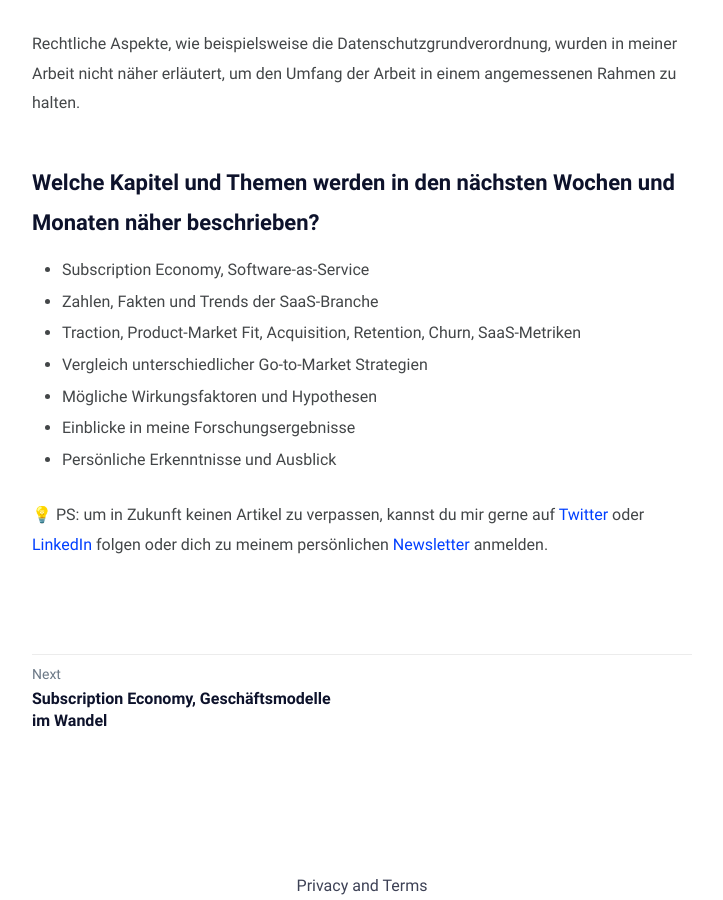
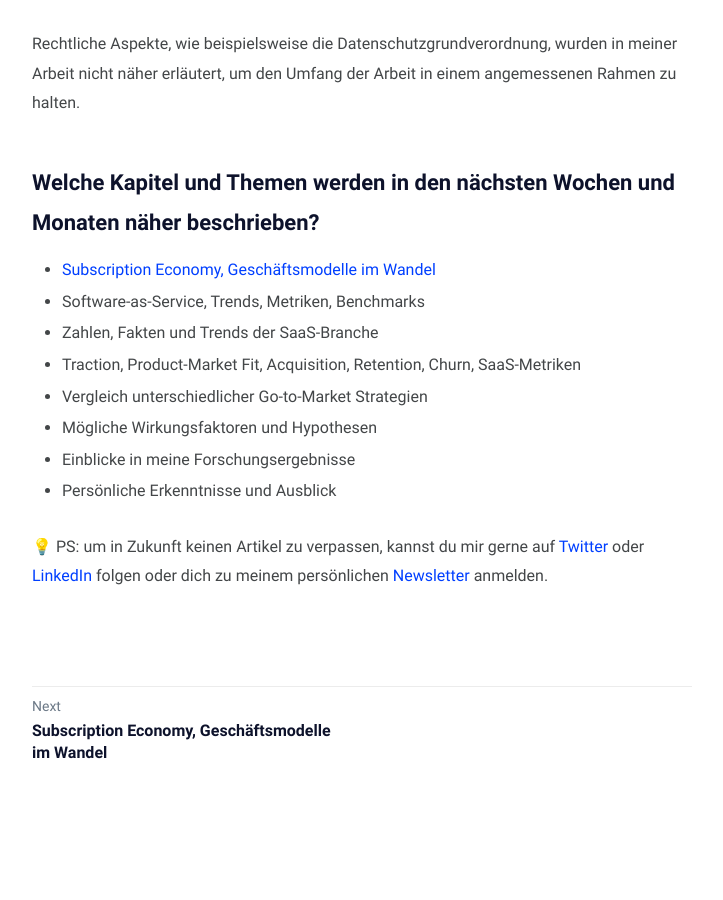
Before and after one commit to mariostnr/website, a Jekyll site: the page built from _posts/2020-09-26-wachstum-und-erfolg-saas-produkte.md, in a window 1280 px wide and 900 px high, scrolled down 1581 px. Shown: the whole window, without its empty margins (278-1001 px from the left). Built offline with Jekyll 4.4.1, drawn with Linux system fonts in a browser that asks for light colours.

Commit message:
Update Blog “2020-09-26-wachstum-und-erfolg-saas-produkte”

```diff
--- a/_posts/2020-09-26-wachstum-und-erfolg-saas-produkte.md
+++ b/_posts/2020-09-26-wachstum-und-erfolg-saas-produkte.md
@@ -20,17 +20,17 @@ Ich möchte mit meiner Arbeit deutschsprachigen Lesern(innen) den Einstieg in di
 
 ## Wen möchte ich mit meiner Blogserie ansprechen?
 
-- SaaS-Unternehmer, -Marketer und -Entwickler im deutsprachigen Raum
-- Mitarbeiter von Digital-, Growth- und Marketing Agenturen
-- Mitarbeiter jedlicher Organisationsgröße und Branche
-- Studenten und jede(n) mit Interesse am Thema Software-as-a-Service
+* SaaS-Unternehmer, -Marketer und -Entwickler im deutsprachigen Raum
+* Mitarbeiter von Digital-, Growth- und Marketing Agenturen
+* Mitarbeiter jedlicher Organisationsgröße und Branche
+* Studenten und jede(n) mit Interesse am Thema Software-as-a-Service
 
 ## Welche Vorteile bietet meine Blogserie?
 
-- Spare dir unzählige Stunden an zeitaufwendiger Recherche 🔍
-- Beleuchtung unterschiedlicher Go-to-Market Strategien inkl. Vor- und Nachteilen
-- Beleuchtung unterschiedliche Faktoren, welche positiv zum Wachstum und Erfolg beitragen können
-- Einblicke in weiterführende Quellen und "Thought Leader" in diesem Bereich
+* Spare dir unzählige Stunden an zeitaufwendiger Recherche 🔍
+* Beleuchtung unterschiedlicher Go-to-Market Strategien inkl. Vor- und Nachteilen
+* Beleuchtung unterschiedliche Faktoren, welche positiv zum Wachstum und Erfolg beitragen können
+* Einblicke in weiterführende Quellen und "Thought Leader" in diesem Bereich
 
 ## Was waren die Ziele meiner Arbeit?
 
@@ -40,12 +40,13 @@ Rechtliche Aspekte, wie beispielsweise die Datenschutzgrundverordnung, wurden in
 
 ## Welche Kapitel und Themen werden in den nächsten Wochen und Monaten näher beschrieben?
 
-- Subscription Economy, Software-as-Service
-- Zahlen, Fakten und Trends der SaaS-Branche
-- Traction, Product-Market Fit, Acquisition, Retention, Churn, SaaS-Metriken
-- Vergleich unterschiedlicher Go-to-Market Strategien
-- Mögliche Wirkungsfaktoren und Hypothesen
-- Einblicke in meine Forschungsergebnisse
-- Persönliche Erkenntnisse und Ausblick
+* [Subscription Economy, Geschäftsmodelle im Wandel](https://www.mariosteiner.at/subscription-economy/)
+* Software-as-Service, Trends, Metriken, Benchmarks
+* Zahlen, Fakten und Trends der SaaS-Branche
+* Traction, Product-Market Fit, Acquisition, Retention, Churn, SaaS-Metriken
+* Vergleich unterschiedlicher Go-to-Market Strategien
+* Mögliche Wirkungsfaktoren und Hypothesen
+* Einblicke in meine Forschungsergebnisse
+* Persönliche Erkenntnisse und Ausblick
 
 💡 PS: um in Zukunft keinen Artikel zu verpassen, kannst du mir gerne auf [Twitter](https://twitter.com/mariostnr) oder [LinkedIn](https://www.linkedin.com/in/mario-steiner) folgen oder dich zu meinem persönlichen [Newsletter](http://eepurl.com/heuGRP) anmelden.
```
